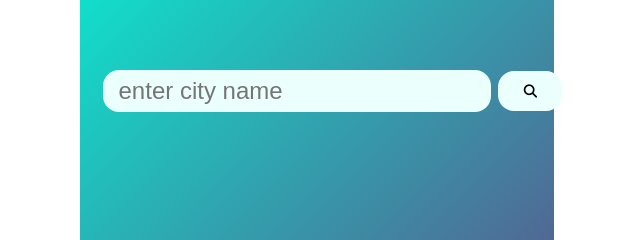
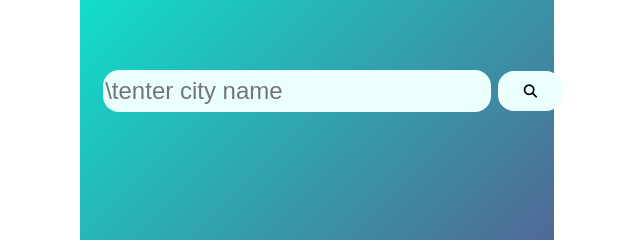
Before and after one commit to Vivekanand-Yadav7/weather_forecasting_website, a plain HTML site: page index.html in a window 1280 px wide. Shown: the part 357-597 px from the top of the page, 312-952 px from the left. Drawn offline with Linux system fonts and the light colour scheme.

Commit message:
Update index.html

```diff
--- a/index.html
+++ b/index.html
@@ -11,7 +11,7 @@
 <body>
     <div id="container">
         <div class="search">
-            <input type="text" placeholder="  enter city name"
+            <input type="text" placeholder="\tenter city name"
              spellcheck="false">
              <button><i class="fa-solid fa-magnifying-glass"></i></button>
         </div>
```
